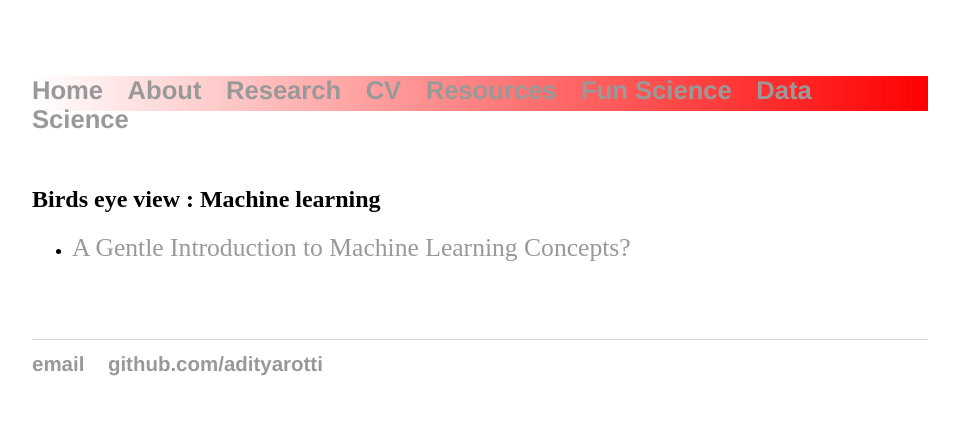
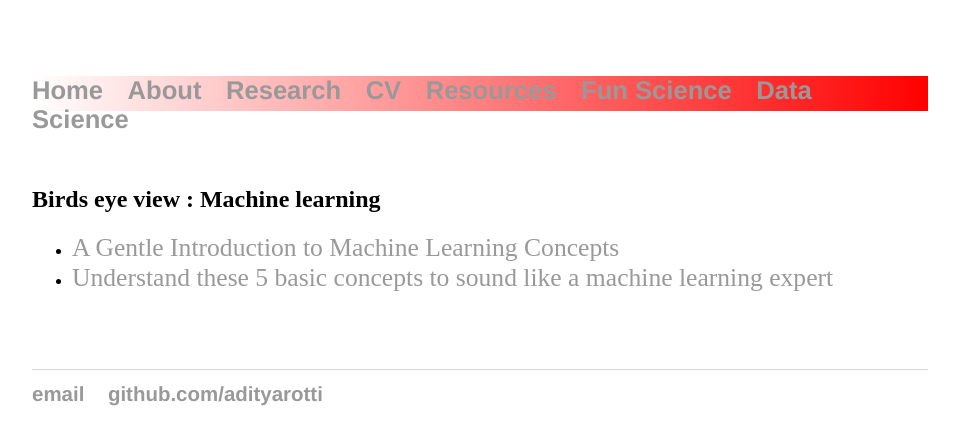
Before and after one commit to adityarotti/adityarotti.github.io, a Jekyll site: the page built from data_science/index.html, in a window 1280 px wide. Shown: the top 445 px of the page, without its empty margins (160-1119 px from the left). Built offline with Jekyll 4.4.1, drawn with Linux system fonts in a browser that asks for light colours.

Commit message:
added another link

```diff
--- a/data_science/index.html
+++ b/data_science/index.html
@@ -16,7 +16,8 @@
 	</div><!-- /.blurb -->
 
 	<ul>
-		<li><a href="https://medium.com/machine-learning-in-practice/a-gentle-introduction-to-machine-learning-concepts-cfe710910eb">A Gentle Introduction to Machine Learning Concepts?</a></li>
+		<li><a href="https://medium.com/machine-learning-in-practice/a-gentle-introduction-to-machine-learning-concepts-cfe710910eb">A Gentle Introduction to Machine Learning Concepts</a></li>
+		<li><a href="https://towardsdatascience.com/understand-these-5-basic-concepts-to-sound-like-a-machine-learning-expert-6221ec0fe960">Understand these 5 basic concepts to sound like a machine learning expert</a></li>
 	</ul>
 
 	<p style="margin-bottom:0.5cm;"></p>
```
